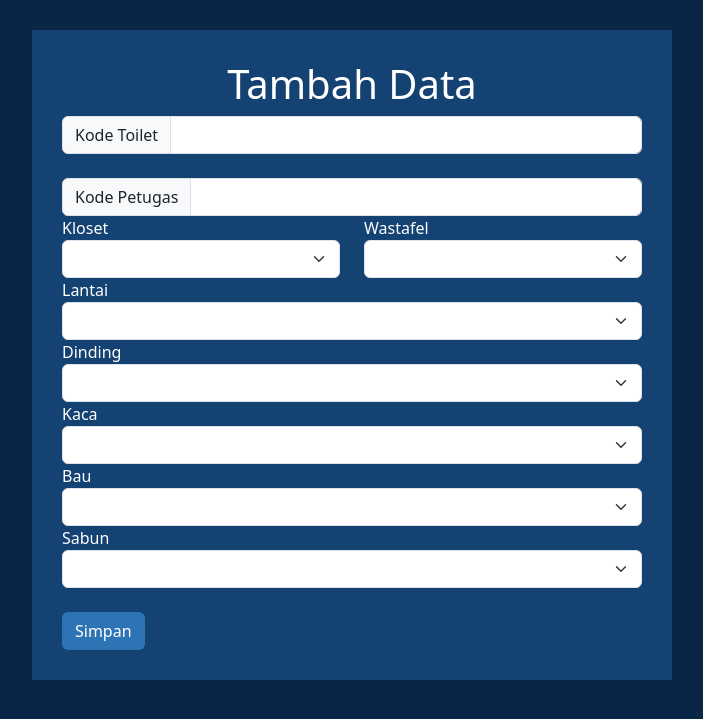
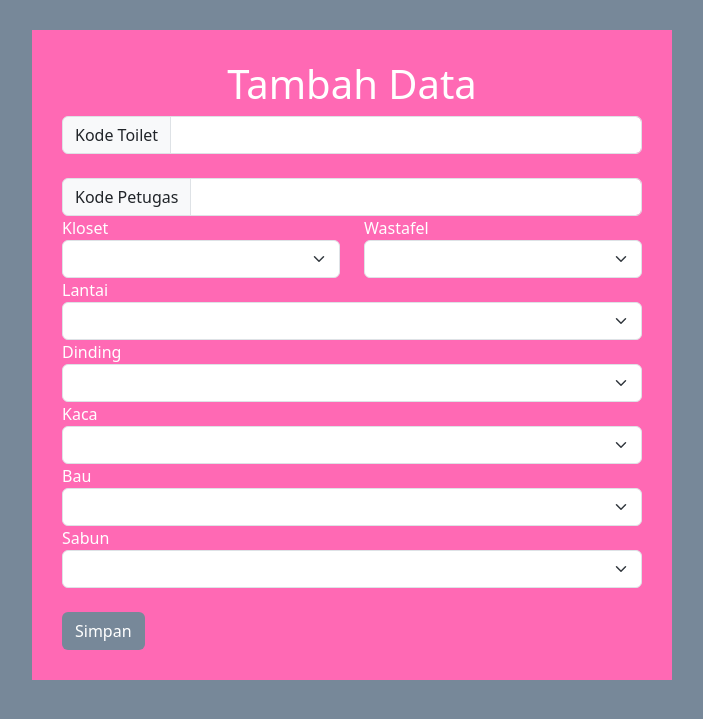
Before and after one commit to MuhammadReza1234/Project-Checklist-Toilet, a PHP site: page /tambah.php in a window 1280 px wide. Shown: the top 719 px of the page, without its empty margins (288-991 px from the left). Run offline with PHP 8.4, Linux system fonts and the light colour scheme.

Commit message:
Update tambah.php

```diff
--- a/checklist/tambah.php
+++ b/checklist/tambah.php
@@ -38,8 +38,8 @@ if (isset($_POST['submit']))
     <link href="https://cdn.jsdelivr.net/npm/bootstrap@5.3.0-alpha1/dist/css/bootstrap.min.css" rel="stylesheet" integrity="sha384-GLhlTQ8iRABdZLl6O3oVMWSktQOp6b7In1Zl3/Jr59b6EGGoI1aFkw7cmDA6j6gD" crossorigin="anonymous">
 
 </head>
-<body style="margin-top: 30px; background-color: #0A2647;">
-    <div class="container" style="background-color: #144272; width: 50%; padding: 30px;">
+<body style="margin-top: 30px; background-color: #778899;">
+    <div class="container" style="background-color: #FF69B4; width: 50%; padding: 30px;">
         <h1 style="color: #FFFFFF; text-align: center;">Tambah Data</h1>
         <div class="main">
             <form method="post" action="tambah.php" enctype="multipart/form-data">
@@ -125,7 +125,7 @@ if (isset($_POST['submit']))
                     </select>
                 </div><br>
 
-                <input class= "btn" style="background-color: #2C74B3; color: #FFFFFF;" type="submit" name="submit" value="Simpan">
+                <input class= "btn" style="background-color: #778899; color: #FFFFFF;" type="submit" name="submit" value="Simpan">
             </form>
         </div>
     </div>
```
